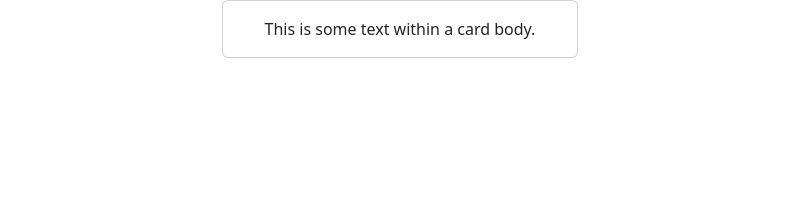
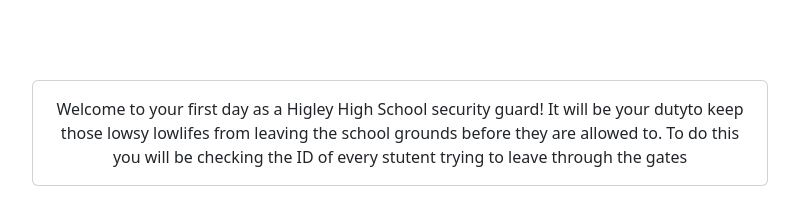
Before and after one commit to AndrewVulture/GameCa, a plain HTML site: page index.html in a window 1280 px wide. Shown: the whole page, without its empty margins (240-1039 px from the left). Drawn offline with nearby package versions, Linux system fonts and the light colour scheme.

Commit message:
everything

```diff
--- a/index.html
+++ b/index.html
@@ -19,14 +19,22 @@
   <body>
     <div class="container text-center">
       <div class="row align-items-start">
-        <div class="col"></div>
+        <div class="col col-2"></div>
         <div class="col">
-          <div class="card">
-            <div class="card-body">This is some text within a card body.</div>
+          <div class="card welcomeCard">
+            <div class="card-body">    Welcome to your first day as a Higley High School security guard!
+              It will be your dutyto keep those lowsy lowlifes from leaving the school grounds before they are allowed to.
+              To do this you will be checking the ID of every stutent trying to leave through the gates</div>
           </div>
         </div>
-        <div class="col"></div>
+        <div class="col col-2"></div>
       </div>
     </div>
   </body>
 </html>
+
+<style>
+  .welcomeCard {
+    margin-top: 5rem;
+  }
+</style>
```
